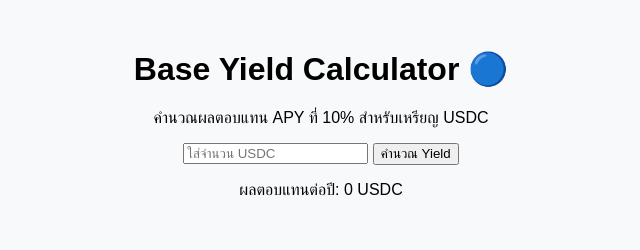
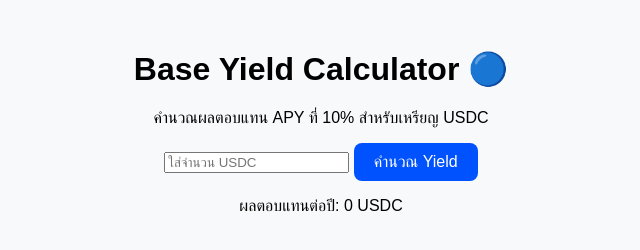
Before and after one commit to Reborn4749/Base-Yield-Calculator, a plain HTML site: page index.html in a window 1280 px wide. Shown: the whole page, without its empty margins (319-959 px from the left). Drawn offline with Linux system fonts and the light colour scheme.

Commit message:
style: format button with base chain color

```diff
--- a/style.css
+++ b/style.css
@@ -4,3 +4,12 @@
     background-color: #f8f9fa;
     margin-top: 50px;
 }
+button {
+    padding: 10px 20px;
+    font-size: 16px;
+    background-color: #0052FF;
+    color: white;
+    border: none;
+    border-radius: 8px;
+    cursor: pointer;
+}
```
